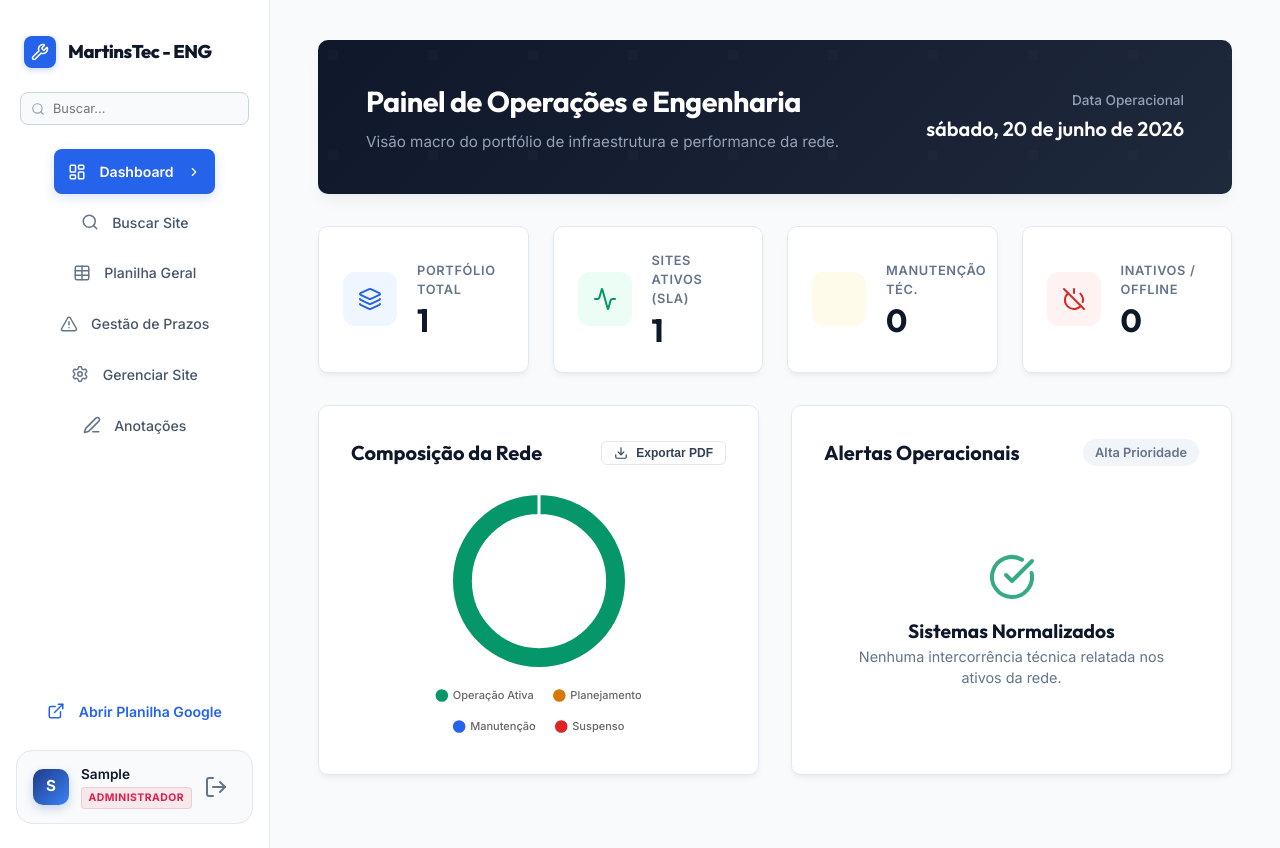
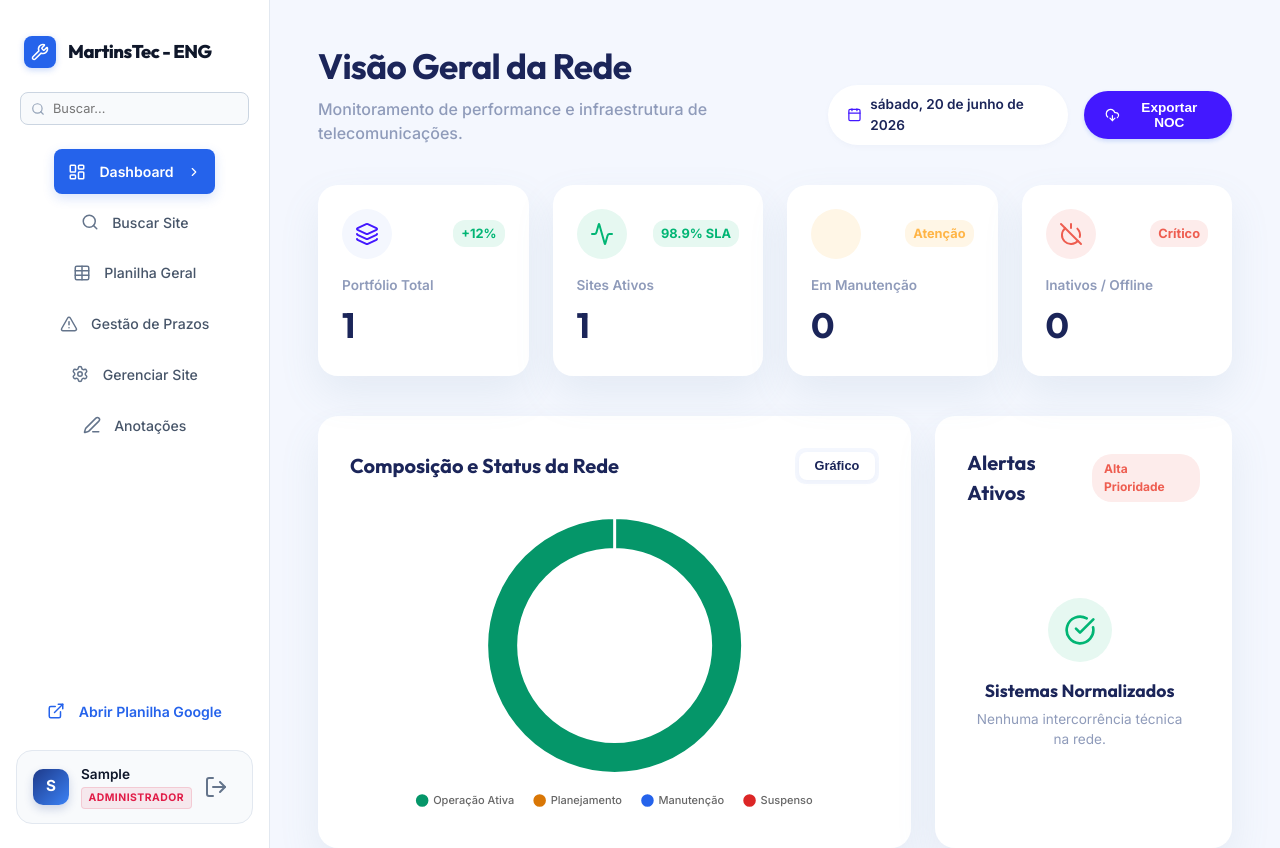
Before and after one commit to Jvsosa/MartinsTec, a Django app: page / in a window 1280 px wide. Run offline with Django 5.2, Linux system fonts and the light colour scheme; a user stored in the database is signed in; tables that the repository leaves empty hold one stand-in row (values such as "Sample post").

Commit message:
style: reformula interface para aesthetic SaaS corporativa moderna (Horizon UI style)

```diff
--- a/templates/sites/site_list.html
+++ b/templates/sites/site_list.html
@@ -12,26 +12,26 @@
 
 <style>
     /* ----------------------------------
-       ENTERPRISE CORPORATE DESIGN SYSTEM
+       NEXT-GEN CORPORATE SAAS SYSTEM
        ---------------------------------- */
     :root {
-        --ent-primary: #0f172a;
-        --ent-secondary: #334155;
-        --ent-accent: #2563eb;
-        --ent-accent-hover: #1d4ed8;
-        --ent-bg-main: #f8fafc;
+        --ent-primary: #1b2559;
+        --ent-secondary: #a3aed1;
+        --ent-accent: #4318ff;
+        --ent-accent-hover: #3311db;
+        --ent-bg-main: #f4f7fe;
         --ent-bg-card: #ffffff;
-        --ent-border: #e2e8f0;
-        --ent-text-main: #0f172a;
-        --ent-text-muted: #64748b;
-        --ent-success: #059669;
-        --ent-warning: #d97706;
-        --ent-danger: #dc2626;
-        --ent-info: #0284c7;
-        --ent-shadow-sm: 0 1px 2px 0 rgba(0, 0, 0, 0.05);
-        --ent-shadow-md: 0 4px 6px -1px rgba(0, 0, 0, 0.05), 0 2px 4px -1px rgba(0, 0, 0, 0.03);
-        --ent-shadow-lg: 0 10px 15px -3px rgba(0, 0, 0, 0.05), 0 4px 6px -2px rgba(0, 0, 0, 0.025);
-        --ent-radius: 10px;
+        --ent-border: #e9edf7;
+        --ent-text-main: #1b2559;
+        --ent-text-muted: #8f9bba;
+        --ent-success: #01b574;
+        --ent-warning: #ffb547;
+        --ent-danger: #ee5d50;
+        --ent-info: #39b8ff;
+        --ent-shadow-sm: 0 2px 5px rgba(112, 144, 176, 0.05);
+        --ent-shadow-md: 0px 18px 40px rgba(112, 144, 176, 0.12);
+        --ent-shadow-lg: 0px 20px 45px rgba(112, 144, 176, 0.2);
+        --ent-radius: 20px;
         --font-sans: 'Inter', sans-serif;
         --font-heading: 'Outfit', sans-serif;
     }
@@ -512,118 +512,126 @@
          ========================================== -->
     <div id="dashboard-view" class="view-container" style="display: block;">
 
-        <!-- Hero Banner -->
-        <div class="hero-banner">
-            <div class="hero-content">
-                <h1 class="hero-title">Painel de Operações e Engenharia</h1>
-                <p class="hero-subtitle">Visão macro do portfólio de infraestrutura e performance da rede.</p>
+        <!-- Modern Welcome Header -->
+        <div style="display: flex; justify-content: space-between; align-items: flex-end; margin-bottom: 2.5rem;">
+            <div>
+                <h1 style="font-family: var(--font-heading); font-size: 2.2rem; font-weight: 700; color: var(--ent-primary); letter-spacing: -0.02em; margin-bottom: 0.25rem;">Visão Geral da Rede</h1>
+                <p style="color: var(--ent-text-muted); font-size: 1rem; font-weight: 500;">Monitoramento de performance e infraestrutura de telecomunicações.</p>
             </div>
-            <div style="text-align: right; z-index: 2;">
-                <div style="font-size: 0.85rem; color: #94a3b8; font-weight: 500; margin-bottom: 0.25rem;">Data Operacional</div>
-                <div style="font-size: 1.25rem; font-family: var(--font-heading); font-weight: 600;" id="current-date"></div>
+            <div style="display: flex; align-items: center; gap: 1rem;">
+                <div style="background: white; border-radius: 30px; padding: 0.6rem 1.2rem; display: flex; align-items: center; gap: 0.5rem; box-shadow: var(--ent-shadow-sm); font-size: 0.85rem; font-weight: 600; color: var(--ent-primary);">
+                    <i data-lucide="calendar" style="width: 16px; height: 16px; color: var(--ent-accent);"></i>
+                    <span id="current-date"></span>
+                </div>
+                <button class="btn-ent btn-ent-primary" style="border-radius: 30px;">
+                    <i data-lucide="download-cloud" style="width: 16px; height: 16px;"></i> Exportar NOC
+                </button>
             </div>
         </div>
 
-        <!-- KPIs -->
-        <div class="kpi-grid">
-            <div class="ent-card kpi-card">
-                <div class="kpi-icon-wrapper blue">
-                    <i data-lucide="layers"></i>
+        <!-- KPIs Modernos -->
+        <div style="display: grid; grid-template-columns: repeat(4, 1fr); gap: 1.5rem; margin-bottom: 2.5rem;">
+
+            <div class="ent-card" style="padding: 1.5rem; position: relative; overflow: hidden; border: none;">
+                <div style="display: flex; justify-content: space-between; align-items: center; margin-bottom: 1rem;">
+                    <div style="width: 50px; height: 50px; border-radius: 50%; background: #f4f7fe; display: flex; align-items: center; justify-content: center; color: var(--ent-accent);">
+                        <i data-lucide="layers" style="width: 24px; height: 24px;"></i>
+                    </div>
+                    <span style="font-size: 0.8rem; font-weight: 700; color: var(--ent-success); background: #e6f8f1; padding: 0.25rem 0.5rem; border-radius: 12px;">+12%</span>
                 </div>
-                <div class="kpi-details">
-                    <span class="kpi-title">Portfólio Total</span>
-                    <span class="kpi-value">{{ total_sites|default:0 }}</span>
+                <div style="font-size: 0.85rem; font-weight: 600; color: var(--ent-text-muted); margin-bottom: 0.25rem;">Portfólio Total</div>
+                <div style="font-family: var(--font-heading); font-size: 2.2rem; font-weight: 700; color: var(--ent-primary);">{{ total_sites|default:0 }}</div>
+            </div>
+
+            <div class="ent-card" style="padding: 1.5rem; position: relative; overflow: hidden; border: none;">
+                <div style="display: flex; justify-content: space-between; align-items: center; margin-bottom: 1rem;">
+                    <div style="width: 50px; height: 50px; border-radius: 50%; background: #e6f8f1; display: flex; align-items: center; justify-content: center; color: var(--ent-success);">
+                        <i data-lucide="activity" style="width: 24px; height: 24px;"></i>
+                    </div>
+                    <span style="font-size: 0.8rem; font-weight: 700; color: var(--ent-success); background: #e6f8f1; padding: 0.25rem 0.5rem; border-radius: 12px;">98.9% SLA</span>
                 </div>
+                <div style="font-size: 0.85rem; font-weight: 600; color: var(--ent-text-muted); margin-bottom: 0.25rem;">Sites Ativos</div>
+                <div style="font-family: var(--font-heading); font-size: 2.2rem; font-weight: 700; color: var(--ent-primary);">{{ active_sites|default:0 }}</div>
             </div>
-            <div class="ent-card kpi-card">
-                <div class="kpi-icon-wrapper green">
-                    <i data-lucide="activity"></i>
+
+            <div class="ent-card" style="padding: 1.5rem; position: relative; overflow: hidden; border: none;">
+                <div style="display: flex; justify-content: space-between; align-items: center; margin-bottom: 1rem;">
+                    <div style="width: 50px; height: 50px; border-radius: 50%; background: #fff6e6; display: flex; align-items: center; justify-content: center; color: var(--ent-warning);">
+                        <i data-lucide="tool" style="width: 24px; height: 24px;"></i>
+                    </div>
+                    <span style="font-size: 0.8rem; font-weight: 700; color: var(--ent-warning); background: #fff6e6; padding: 0.25rem 0.5rem; border-radius: 12px;">Atenção</span>
                 </div>
-                <div class="kpi-details">
-                    <span class="kpi-title">Sites Ativos (SLA)</span>
-                    <span class="kpi-value">{{ active_sites|default:0 }}</span>
+                <div style="font-size: 0.85rem; font-weight: 600; color: var(--ent-text-muted); margin-bottom: 0.25rem;">Em Manutenção</div>
+                <div style="font-family: var(--font-heading); font-size: 2.2rem; font-weight: 700; color: var(--ent-primary);">{{ maintenance_sites|default:0 }}</div>
+            </div>
+
+            <div class="ent-card" style="padding: 1.5rem; position: relative; overflow: hidden; border: none;">
+                <div style="display: flex; justify-content: space-between; align-items: center; margin-bottom: 1rem;">
+                    <div style="width: 50px; height: 50px; border-radius: 50%; background: #fdeceb; display: flex; align-items: center; justify-content: center; color: var(--ent-danger);">
+                        <i data-lucide="power-off" style="width: 24px; height: 24px;"></i>
+                    </div>
+                    <span style="font-size: 0.8rem; font-weight: 700; color: var(--ent-danger); background: #fdeceb; padding: 0.25rem 0.5rem; border-radius: 12px;">Crítico</span>
                 </div>
+                <div style="font-size: 0.85rem; font-weight: 600; color: var(--ent-text-muted); margin-bottom: 0.25rem;">Inativos / Offline</div>
+                <div style="font-family: var(--font-heading); font-size: 2.2rem; font-weight: 700; color: var(--ent-primary);">{{ inactive_sites|default:0 }}</div>
             </div>
-            <div class="ent-card kpi-card">
-                <div class="kpi-icon-wrapper orange">
-                    <i data-lucide="tool"></i>
-                </div>
-                <div class="kpi-details">
-                    <span class="kpi-title">Manutenção Téc.</span>
-                    <span class="kpi-value">{{ maintenance_sites|default:0 }}</span>
-                </div>
-            </div>
-            <div class="ent-card kpi-card">
-                <div class="kpi-icon-wrapper red">
-                    <i data-lucide="power-off"></i>
-                </div>
-                <div class="kpi-details">
-                    <span class="kpi-title">Inativos / Offline</span>
-                    <span class="kpi-value">{{ inactive_sites|default:0 }}</span>
-                </div>
-            </div>
+
         </div>
 
-        <!-- Gráficos Analíticos -->
-        <div class="charts-row">
-            <div class="ent-card chart-container">
-                <div class="chart-header">
-                    <h3 class="chart-title">Composição da Rede</h3>
-                    <button class="btn-ent btn-ent-outline" style="padding: 0.25rem 0.75rem; font-size: 0.75rem;">
-                        <i data-lucide="download" style="width: 14px; height: 14px;"></i> Exportar PDF
-                    </button>
+        <!-- Gráficos e Alertas -->
+        <div style="display: grid; grid-template-columns: 2fr 1fr; gap: 1.5rem;">
+
+            <div class="ent-card" style="padding: 2rem; border: none;">
+                <div style="display: flex; justify-content: space-between; align-items: center; margin-bottom: 2rem;">
+                    <h3 style="font-family: var(--font-heading); font-size: 1.25rem; font-weight: 700; color: var(--ent-primary);">Composição e Status da Rede</h3>
+                    <div style="background: #f4f7fe; padding: 0.25rem; border-radius: 10px; display: flex; gap: 0.25rem;">
+                        <button style="padding: 0.4rem 1rem; border-radius: 8px; border: none; background: white; box-shadow: var(--ent-shadow-sm); font-weight: 600; font-size: 0.8rem; color: var(--ent-primary);">Gráfico</button>
+                    </div>
                 </div>
-                <div class="chart-body">
-                    <div style="width: 250px; height: 250px;">
-                        <canvas id="statusDoughnutChart"></canvas>
-                    </div>
+                <div style="position: relative; height: 300px; display: flex; align-items: center; justify-content: center;">
+                    <canvas id="statusDoughnutChart"></canvas>
                 </div>
             </div>
 
-            <!-- Tabela de Ocorrências e Urgências (no lugar do gauge chart anterior) -->
-            <div class="ent-card" style="display: flex; flex-direction: column;">
-                <div class="chart-header" style="padding: 2rem 2rem 0 2rem; margin-bottom: 1rem;">
-                    <h3 class="chart-title">Alertas Operacionais</h3>
-                    <span style="font-size: 0.8rem; font-weight: 600; color: var(--ent-text-muted); background: #f1f5f9; padding: 0.25rem 0.75rem; border-radius: 20px;">Alta Prioridade</span>
+            <!-- Tabela de Ocorrências Modernizada -->
+            <div class="ent-card" style="padding: 2rem; border: none; display: flex; flex-direction: column;">
+                <div style="display: flex; justify-content: space-between; align-items: center; margin-bottom: 1.5rem;">
+                    <h3 style="font-family: var(--font-heading); font-size: 1.25rem; font-weight: 700; color: var(--ent-primary);">Alertas Ativos</h3>
+                    <span style="font-size: 0.75rem; font-weight: 700; color: var(--ent-danger); background: #fdeceb; padding: 0.35rem 0.75rem; border-radius: 20px;">Alta Prioridade</span>
                 </div>
-                <div class="ent-table-wrapper" style="flex: 1; padding: 0 1rem 1rem 1rem;">
+                <div style="flex: 1; overflow-y: auto; padding-right: 0.5rem; display: flex; flex-direction: column; gap: 1rem;">
                     {% if maintenance_sites > 0 or inactive_sites > 0 %}
-                    <table class="ent-table" style="width: 100%; border: none;">
-                        <tbody>
-                            {% for site in sites %}
-                            {% if site.status == 'MAINTENANCE' or site.status == 'INACTIVE' %}
-                            <tr>
-                                <td style="border: none; border-bottom: 1px solid var(--ent-border); padding: 0.85rem 1rem;">
-                                    <div style="display: flex; align-items: center; gap: 1rem;">
-                                        <div style="width: 8px; height: 8px; border-radius: 50%; background-color: {% if site.status == 'MAINTENANCE' %}var(--ent-accent){% else %}var(--ent-danger){% endif %};"></div>
-                                        <div>
-                                            <div style="font-weight: 700; color: var(--ent-primary); font-size: 0.95rem;">{{ site.site_id }}</div>
-                                            <div style="font-size: 0.75rem; color: var(--ent-text-muted);">{{ site.name }}</div>
-                                        </div>
-                                    </div>
-                                </td>
-                                <td style="border: none; border-bottom: 1px solid var(--ent-border); text-align: right; padding: 0.85rem 1rem;">
-                                    <a href="{% url 'site_detail' pk=site.pk %}" class="btn-ent btn-ent-outline" style="font-size: 0.7rem; padding: 0.35rem 0.75rem;">
-                                        Analisar <i data-lucide="arrow-right" style="width: 12px; height: 12px;"></i>
-                                    </a>
-                                </td>
-                            </tr>
-                            {% endif %}
-                            {% endfor %}
-                        </tbody>
-                    </table>
+                        {% for site in sites %}
+                        {% if site.status == 'MAINTENANCE' or site.status == 'INACTIVE' %}
+                        <div style="display: flex; align-items: center; justify-content: space-between; padding: 1rem; border-radius: 16px; background: #f4f7fe; border-left: 4px solid {% if site.status == 'MAINTENANCE' %}var(--ent-warning){% else %}var(--ent-danger){% endif %}; transition: background 0.2s;">
+                            <div style="display: flex; align-items: center; gap: 1rem;">
+                                <div style="width: 36px; height: 36px; border-radius: 10px; background: white; display: flex; align-items: center; justify-content: center; box-shadow: var(--ent-shadow-sm); color: {% if site.status == 'MAINTENANCE' %}var(--ent-warning){% else %}var(--ent-danger){% endif %};">
+                                    <i data-lucide="alert-triangle" style="width: 18px; height: 18px;"></i>
+                                </div>
+                                <div>
+                                    <div style="font-weight: 700; color: var(--ent-primary); font-size: 0.95rem; margin-bottom: 0.15rem;">{{ site.site_id }}</div>
+                                    <div style="font-size: 0.8rem; color: var(--ent-text-muted); font-weight: 500;">{{ site.name }}</div>
+                                </div>
+                            </div>
+                            <a href="{% url 'site_detail' pk=site.pk %}" style="width: 32px; height: 32px; border-radius: 50%; background: white; display: flex; align-items: center; justify-content: center; box-shadow: var(--ent-shadow-sm); color: var(--ent-accent); transition: all 0.2s; text-decoration: none;">
+                                <i data-lucide="arrow-right" style="width: 14px; height: 14px;"></i>
+                            </a>
+                        </div>
+                        {% endif %}
+                        {% endfor %}
                     {% else %}
-                    <div style="height: 100%; display: flex; flex-direction: column; align-items: center; justify-content: center; color: var(--ent-success); padding: 2rem; text-align: center;">
-                        <i data-lucide="check-circle" style="width: 48px; height: 48px; margin-bottom: 1rem; opacity: 0.8;"></i>
-                        <h4 style="font-family: var(--font-heading); font-size: 1.2rem; font-weight: 700; color: var(--ent-primary);">Sistemas Normalizados</h4>
-                        <p style="font-size: 0.9rem; color: var(--ent-text-muted);">Nenhuma intercorrência técnica relatada nos ativos da rede.</p>
-                    </div>
+                        <div style="height: 100%; display: flex; flex-direction: column; align-items: center; justify-content: center; text-align: center;">
+                            <div style="width: 64px; height: 64px; border-radius: 50%; background: #e6f8f1; display: flex; align-items: center; justify-content: center; color: var(--ent-success); margin-bottom: 1rem;">
+                                <i data-lucide="check-circle" style="width: 32px; height: 32px;"></i>
+                            </div>
+                            <h4 style="font-family: var(--font-heading); font-size: 1.1rem; font-weight: 700; color: var(--ent-primary); margin-bottom: 0.25rem;">Sistemas Normalizados</h4>
+                            <p style="font-size: 0.85rem; color: var(--ent-text-muted);">Nenhuma intercorrência técnica na rede.</p>
+                        </div>
                     {% endif %}
                 </div>
             </div>
         </div>
     </div>
-
 
     <!-- ==========================================
          VIEW 2: REPOSITÓRIO / BUSCAR SITE
```
